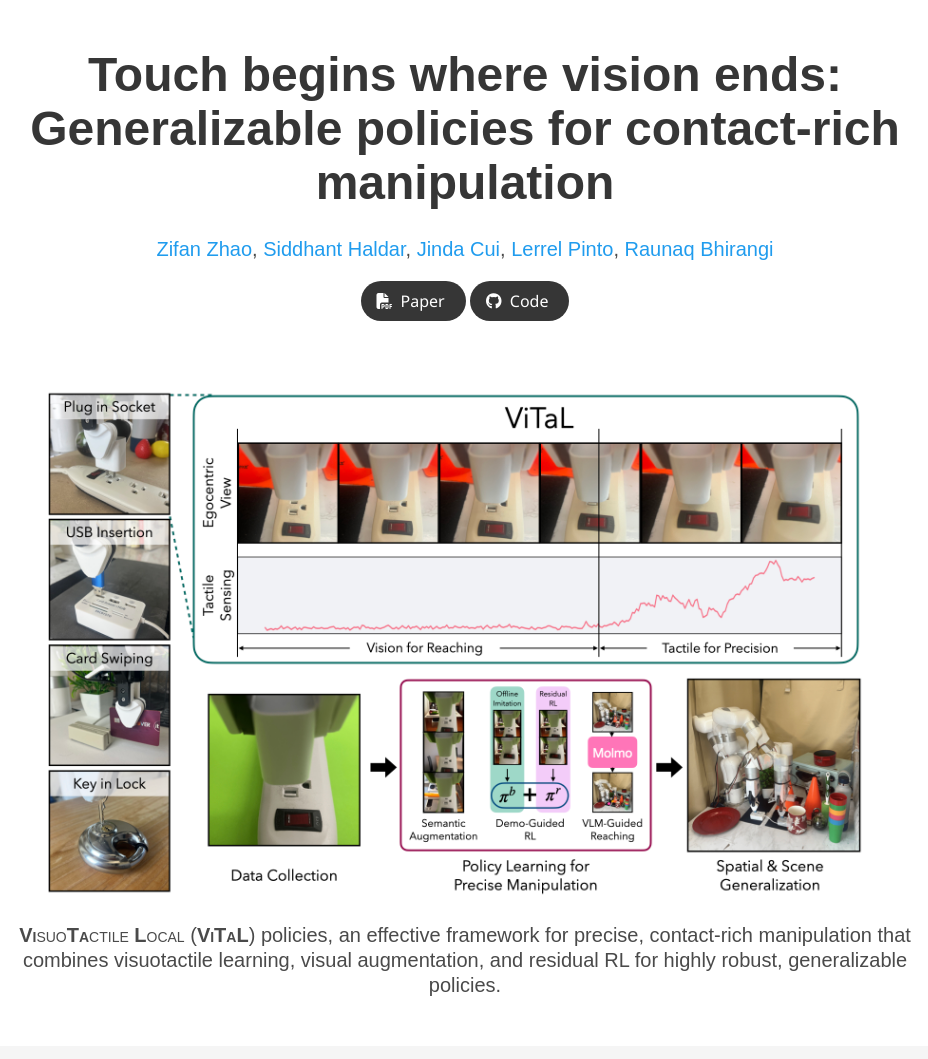
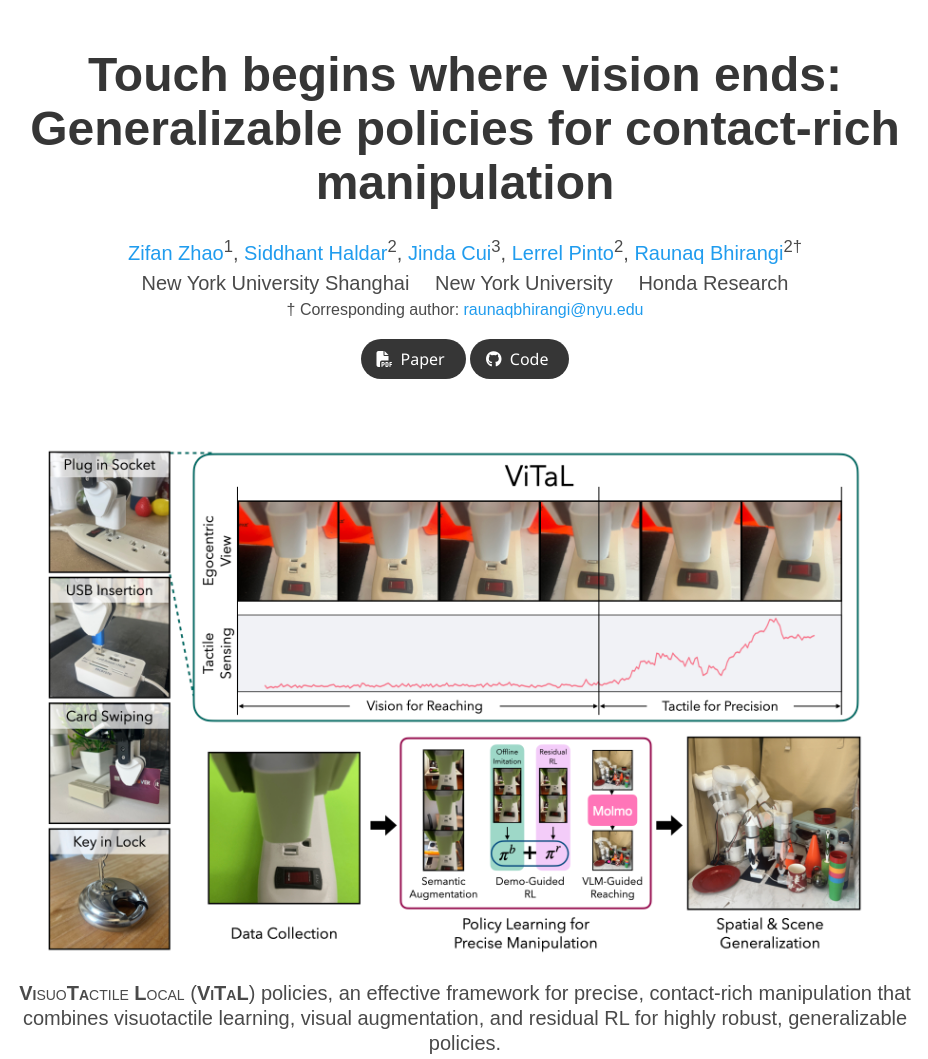
Before and after one commit to vitalprecise/vitalprecise.github.io, a plain HTML site: page index.html in a window 1280 px wide. Shown: the top 1059 px of the page, without its empty margins (175-1103 px from the left). Drawn offline with nearby package versions, Linux system fonts and the light colour scheme; some icons are missing; a web font is replaced by a local one.

Commit message:
update author

```diff
--- a/index.html
+++ b/index.html
@@ -91,24 +91,29 @@
           <h1 class="title is-1 publication-title">Touch begins where vision ends: Generalizable policies for contact-rich manipulation</h1>
           <div class="is-size-5 publication-authors">
           <span class="author-block">
-              <a href="https://www.zifanzhao.com">Zifan Zhao</a>,
+            <a href="https://www.zifanzhao.com">Zifan Zhao</a><sup>1</sup>,
           </span>
           <span class="author-block">
-              <a href="http://siddhanthaldar.github.io/">Siddhant Haldar</a>,
+            <a href="http://siddhanthaldar.github.io/">Siddhant Haldar</a><sup>2</sup>,
           </span>
           <span class="author-block">
-              <a href="https://www.jindacui.com/bio/">Jinda Cui</a>,
+            <a href="https://www.jindacui.com/biox/">Jinda Cui</a><sup>3</sup>,
           </span>
           <span class="author-block">
-              <a href="https://www.lerrelpinto.com/">Lerrel Pinto</a>,
+            <a href="https://www.lerrelpinto.com/">Lerrel Pinto</a><sup>2</sup>,
           </span>
           <span class="author-block">
-              <a href="https://raunaqbhirangi.github.io/">Raunaq Bhirangi</a>
+            <a href="https://raunaqbhirangi.github.io/">Raunaq Bhirangi</a><sup>2†</sup>
           </span>
         </div>
-          <!-- <div class="is-size-5 publication-authors">
-            <span class="author-block">New York University</span>
-          </div> -->
+        <div class="is-size-5 publication-authors">
+          <span class="author-block">New York University Shanghai</span>
+          <span class="author-block" style="margin-left: 1em;">New York University</span>
+          <span class="author-block" style="margin-left: 1em;">Honda Research</span>
+        </div>
+        <div class="is-size-6 publication-authors">
+          † Corresponding author: <a href="mailto:raunaqbhirangi@nyu.edu">raunaqbhirangi@nyu.edu</a>
+        </div>
 
           <div class="column has-text-centered">
             <div class="publication-links">
```
Lines whose indentation alone changed are shown as unchanged.
